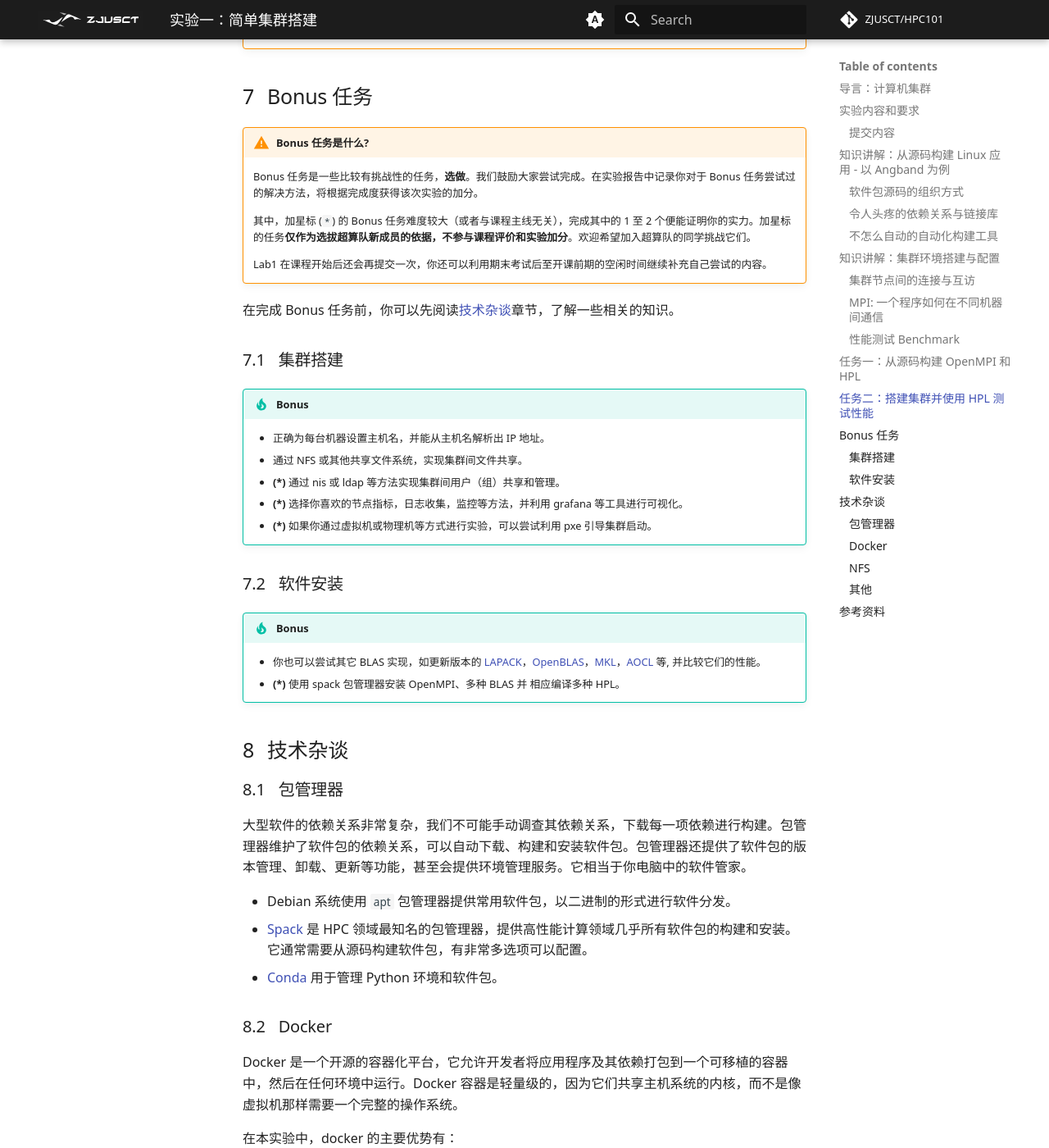
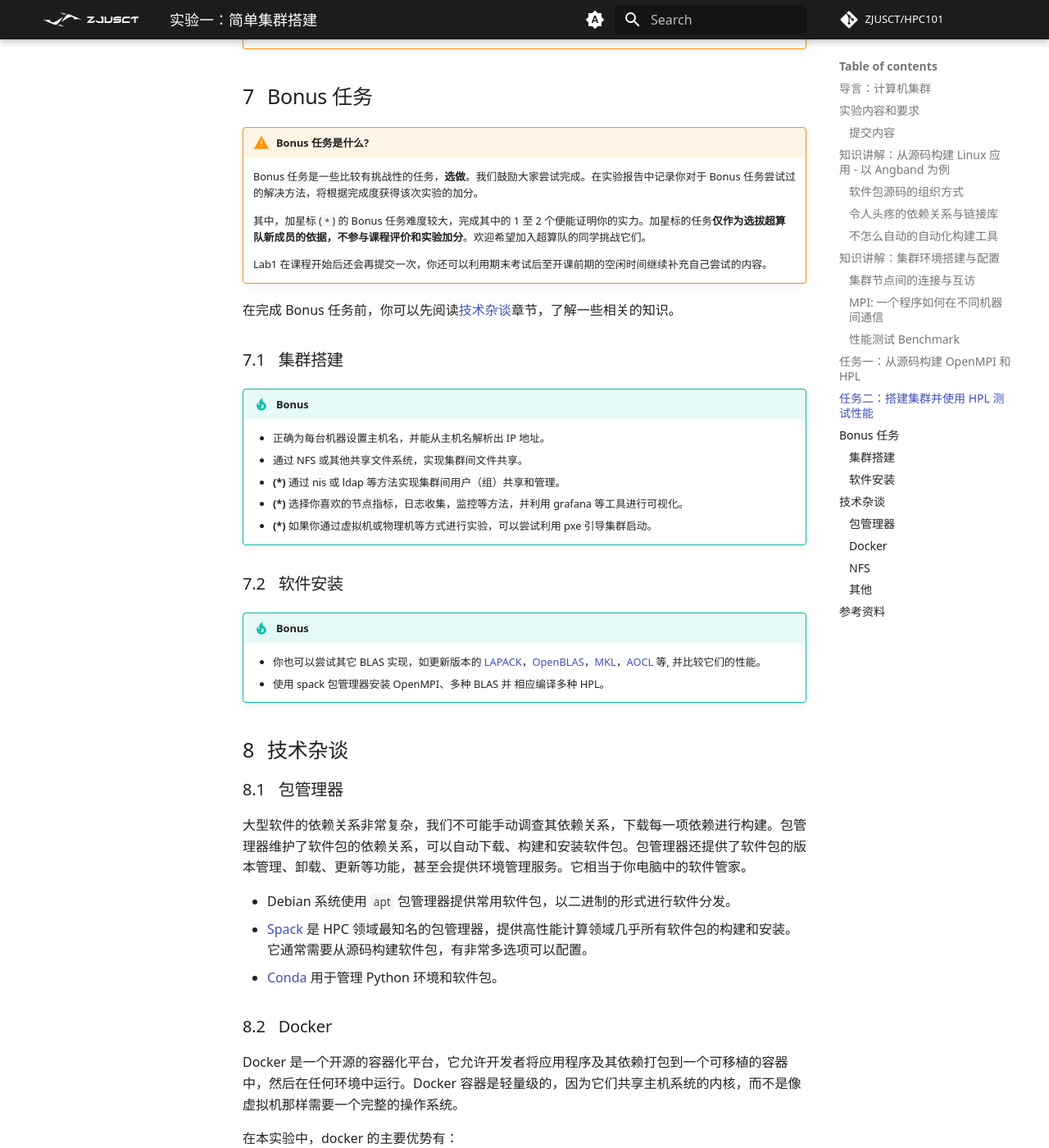
Before and after one commit to wys917/HPC101, an MkDocs documentation site: the page built from docs/lab/Lab1-MiniCluster/index.md, in a window 1280 px wide and 1400 px high, scrolled down 16203 px. Shown: the whole window at 82% size. Built offline with MkDocs 1.6.1 and Material for MkDocs 9.7.7, drawn with Linux system fonts in a browser that asks for light colours; some web fonts are replaced; comment, search, counter and statistics services are not loaded.

Commit message:
fix: using spack is not a extra bonus

```diff
--- a/docs/lab/Lab1-MiniCluster/index.md
+++ b/docs/lab/Lab1-MiniCluster/index.md
@@ -838,7 +838,7 @@ flowchart LR
 
     Bonus 任务是一些比较有挑战性的任务，**选做**。我们鼓励大家尝试完成。在实验报告中记录你对于 Bonus 任务尝试过的解决方法，将根据完成度获得该次实验的加分。
 
-    其中，加星标 (`*`) 的 Bonus 任务难度较大（或者与课程主线无关），完成其中的 1 至 2 个便能证明你的实力。加星标的任务**仅作为选拔超算队新成员的依据，不参与课程评价和实验加分**。欢迎希望加入超算队的同学挑战它们。
+    其中，加星标 (`*`) 的 Bonus 任务难度较大，完成其中的 1 至 2 个便能证明你的实力。加星标的任务**仅作为选拔超算队新成员的依据，不参与课程评价和实验加分**。欢迎希望加入超算队的同学挑战它们。
 
     Lab1 在课程开始后还会再提交一次，你还可以利用期末考试后至开课前期的空闲时间继续补充自己尝试的内容。
 
@@ -858,7 +858,7 @@ flowchart LR
 !!! tip "Bonus"
 
     - 你也可以尝试其它 BLAS 实现，如更新版本的 [LAPACK](https://www.netlib.org/lapack/)，[OpenBLAS](http://www.openmathlib.org/OpenBLAS/)，[MKL](https://www.intel.com/content/www/us/en/developer/tools/oneapi/onemkl.html)，[AOCL](https://www.amd.com/en/developer/aocl.html) 等, 并比较它们的性能。
-    - **(\*)** 使用 spack 包管理器安装 OpenMPI、多种 BLAS 并 相应编译多种 HPL。
+    - 使用 spack 包管理器安装 OpenMPI、多种 BLAS 并 相应编译多种 HPL。
 
 
 ## 技术杂谈
```
